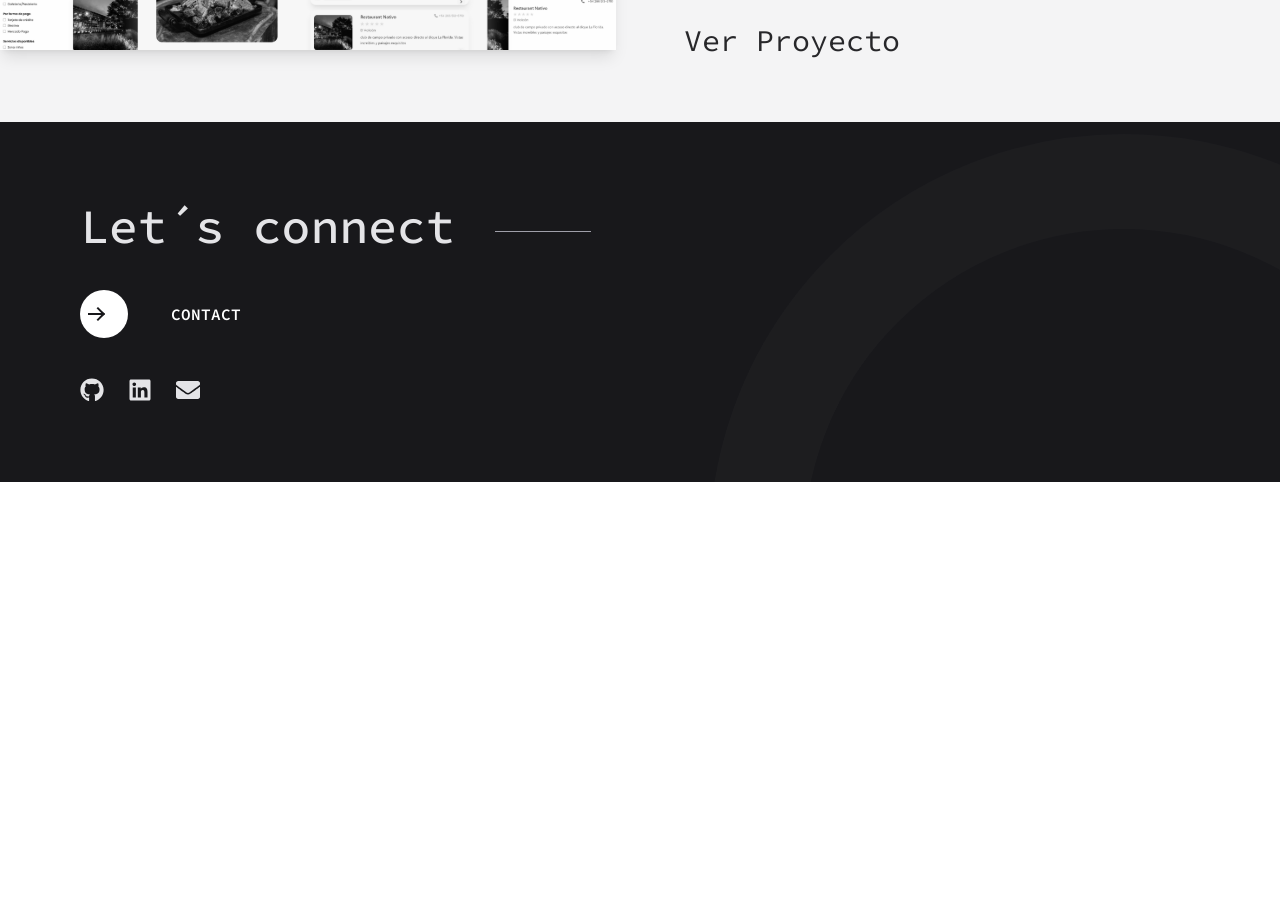
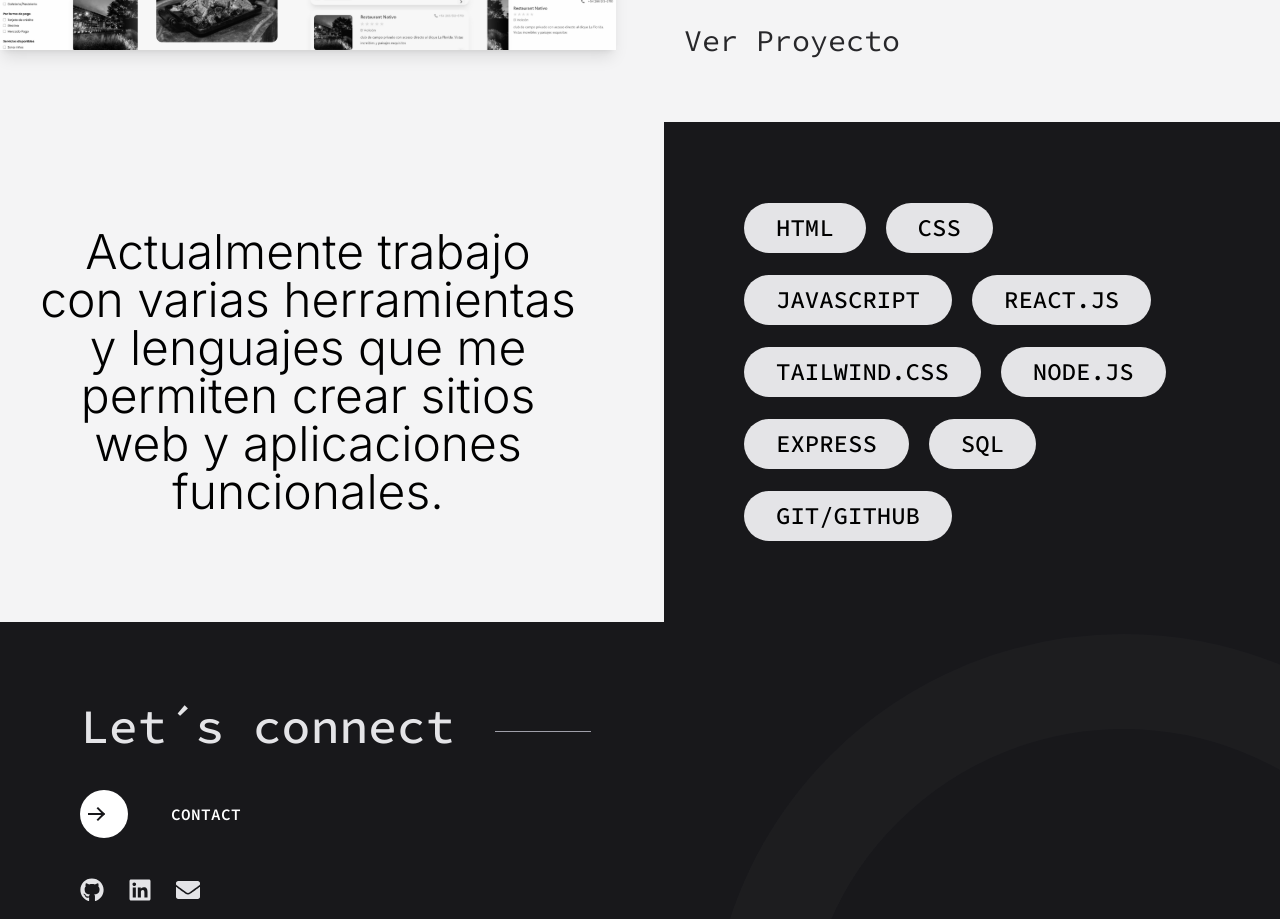
Before and after one commit to JaGo-1/react-portfolio, a React (Vite) app: page / in a window 1280 px wide. Shown: the part 1620-2539 px from the top of the page. Before the commit the page ends 2102 px from the top, so only its background shows below. Built offline with nearby package versions, Linux system fonts and the light colour scheme.

Commit message:
feat: add about section

```diff
--- a/src/App.jsx
+++ b/src/App.jsx
@@ -2,6 +2,7 @@ import "./App.css";
 import Navbar from "./components/Navbar";
 import Home from "./pages/Home";
 import Works from "./pages/Works";
+import About from "./pages/About";
 import Footer from "./components/Footer";
 
 function App() {
@@ -10,6 +11,7 @@ function App() {
       <Navbar />
       <Home />
       <Works />
+      <About />
       <Footer />
     </>
   );
--- /dev/null
+++ b/src/pages/About.jsx
@@ -0,0 +1,40 @@
+const TechButton = ({ text }) => {
+  return (
+    <div className="bg-zinc-200 w-fit h-[50px] px-8 py-1 rounded-full flex justify-center items-center gap-3 relative">
+      <p className="text-lg md:text-xl xl:text-2xl uppercase font-srcpro font-medium">
+        {text}
+      </p>
+    </div>
+  );
+};
+
+const About = () => {
+  const STACK = [
+    "html",
+    "css",
+    "javascript",
+    "react.js",
+    "tailwind.css",
+    "node.js",
+    "express",
+    "sql",
+    "git/github",
+  ];
+  return (
+    <section className="bg-zinc-100">
+      <div className="mx-auto grid lg:grid-cols-2 lg:gap-12 items-center gap-10">
+        <p className="font-inter text-2xl lg:text-4xl xl:text-5xl font-light text-center px-5 max-w-xl m-auto">
+          Actualmente trabajo con varias herramientas y lenguajes que me
+          permiten crear sitios web y aplicaciones funcionales.
+        </p>
+        <div className="lg:bg-zinc-900 lg:h-[500px] flex flex-wrap items-center justify-center lg:justify-start px-10 lg:px-20 py-20 gap-5">
+          {STACK.map((i, index) => (
+            <TechButton key={index} text={i} />
+          ))}
+        </div>
+      </div>
+    </section>
+  );
+};
+
+export default About;
```
